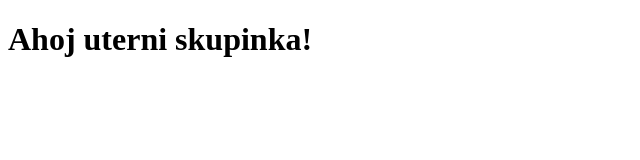
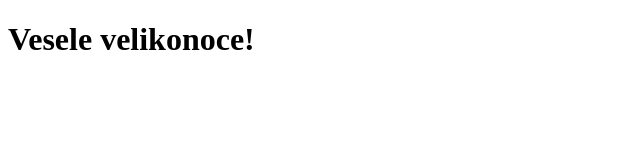
Before and after one commit to elijahmg/js-utery, a plain HTML site: page index.html in a window 1280 px wide. Shown: the whole page, without its empty margins (0-640 px from the left). Drawn offline with Linux system fonts and the light colour scheme.

Commit message:
changes headling

```diff
--- a/index.html
+++ b/index.html
@@ -7,7 +7,7 @@
 </head>
 <body>
 
-    <h1> Ahoj uterni skupinka!</h1>
+    <h1>Vesele velikonoce!</h1>
 
 </body>
 </html>
```
